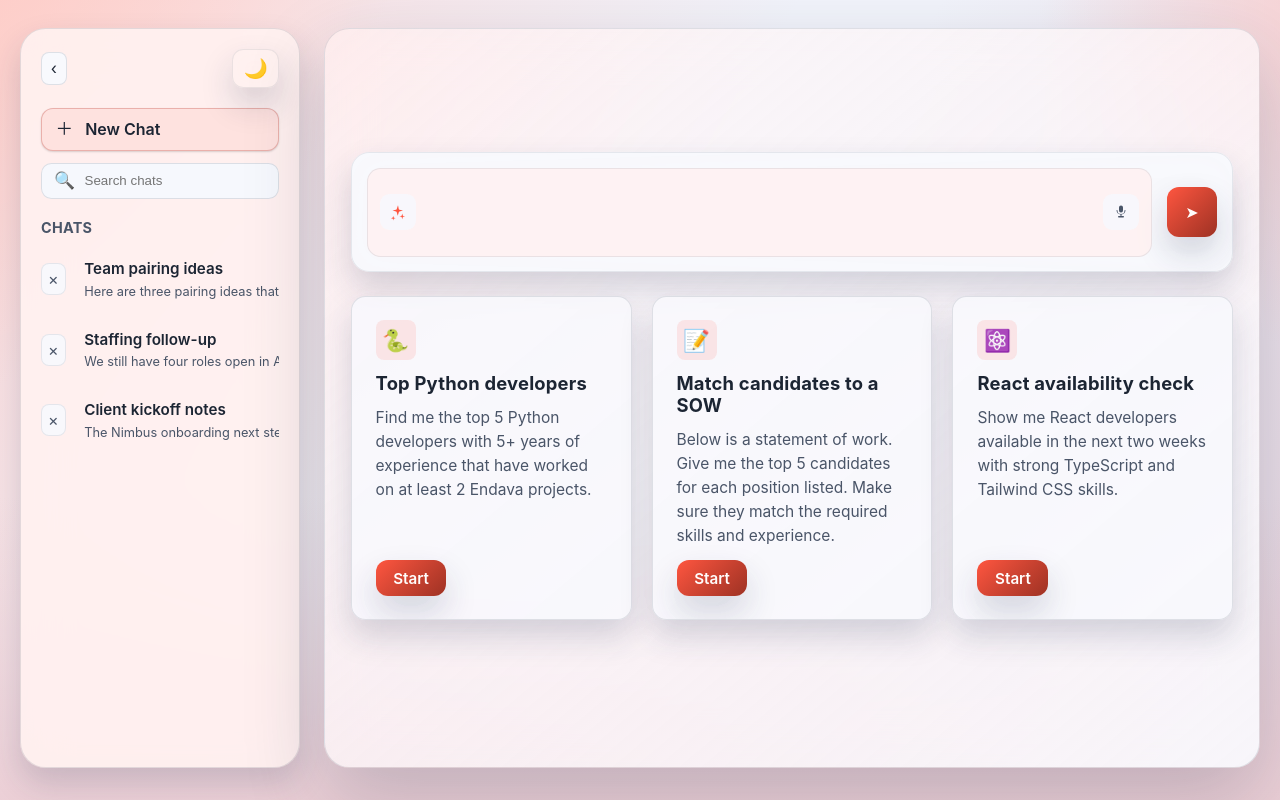
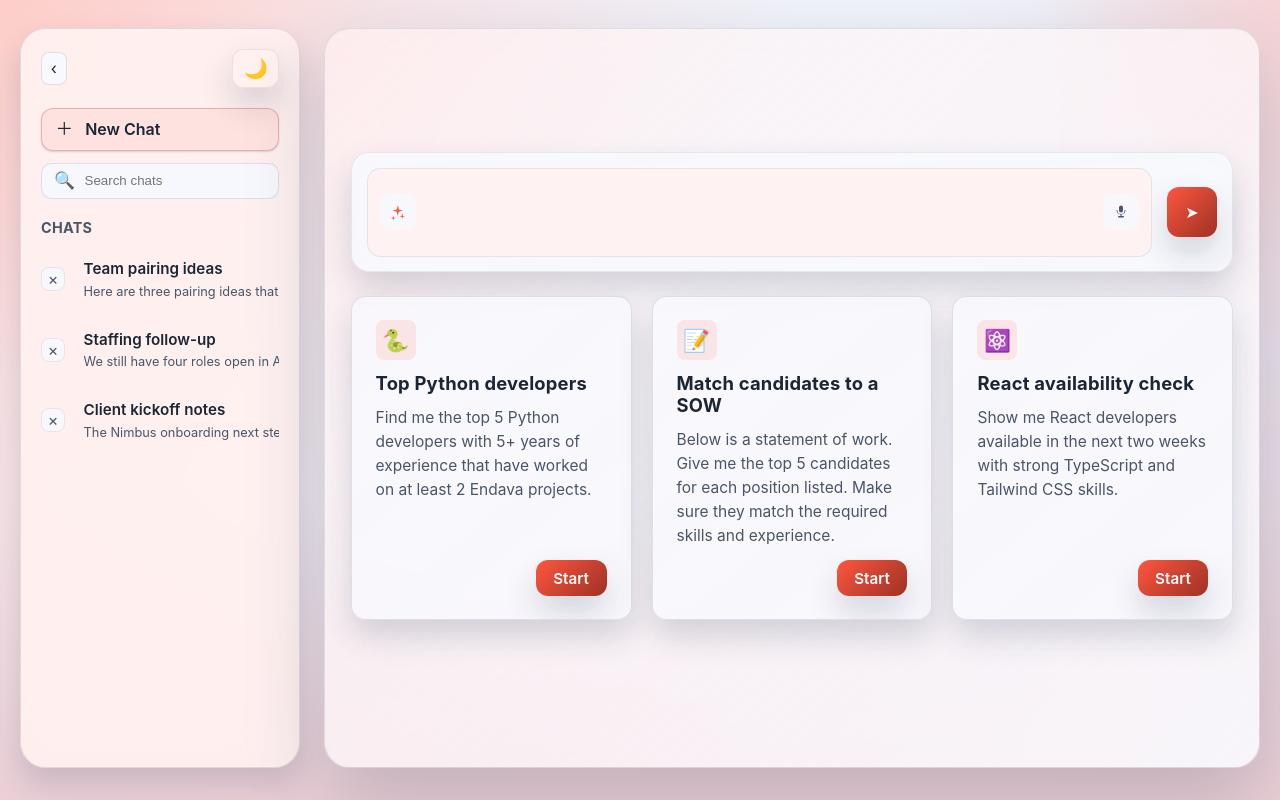
Before and after one commit to garystorey/chat-ui-no-framework, a React (Vite) app: page / in a window 1280 px wide. Built offline with nearby package versions, Linux system fonts and the light colour scheme.

Commit message:
Adjust chat UI button spacing and alignment

```diff
--- a/src/components/Card.css
+++ b/src/components/Card.css
@@ -55,8 +55,9 @@
 }
 
 .suggestion-card__cta {
-  align-self: flex-start;
+  align-self: flex-end;
   margin-top: auto;
+  margin-left: auto;
   border: none;
   background: linear-gradient(135deg, var(--accent), var(--accent-strong));
   color: var(--accent-button-text);
--- a/src/components/Card.tsx
+++ b/src/components/Card.tsx
@@ -25,7 +25,6 @@ const Card = ({ title, description, actionLabel, icon, onSelect }: CardProps) =>
         type="button"
         className="suggestion-card__cta"
         onClick={handleClick}
-        aria-label={`${actionLabel} – ${title}`}
       >
         {actionLabel}
       </button>
--- a/src/components/Sidebar.css
+++ b/src/components/Sidebar.css
@@ -210,8 +210,8 @@
   background: color-mix(in oklab, var(--panel-solid) 90%, transparent);
   color: var(--muted);
   border-radius: 0.5rem;
-  width: 2rem;
-  height: 2rem;
+  width: 1.5rem;
+  height: 1.5rem;
   display: inline-flex;
   align-items: center;
   justify-content: center;
```
